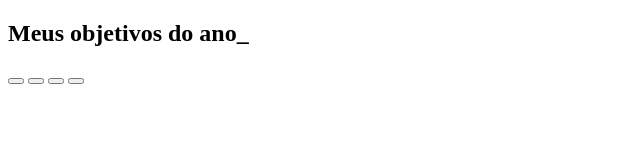
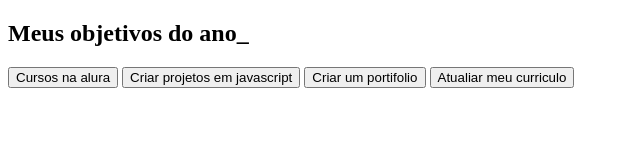
Before and after one commit to tacaceres1/agenda-digital, a plain HTML site: page index.html in a window 1280 px wide. Shown: the whole page, without its empty margins (0-640 px from the left). Drawn offline with Linux system fonts and the light colour scheme.

Commit message:
Add files via upload

```diff
--- a/index.html
+++ b/index.html
@@ -11,10 +11,10 @@
   <section class="conteudo/principal"></section>
   <h2 class="titulos principais">Meus objetivos do ano_</h2>
   <div class="botoes">
-    <button class="botoes"></button>
-    <button class="botoes"></button>
-    <button class="botoes"></button>
-    <button class="botoes"></button>
+    <button class="botoes">Cursos na alura</button>
+    <button class="botoes">Criar projetos em javascript</button>
+    <button class="botoes">Criar um portifolio</button>
+    <button class="botoes">Atualiar meu curriculo</button>
   </div>
 </body>
 </html>
--- a/style.css
+++ b/style.css
@@ -0,0 +1,10 @@
+@import url('https://fonts.googleapis.com/css2?family=Chakra+Petch:wght@400;700&display=swap');
+:root{
+    --cor-de-fundo:#1E1E1E;
+--verde:#6FFF57;
+--branco:#FFFFFF;
+--botao-ativo:3A375E;
+--botao-inativo:rgba(58,55,94,0.5);
+--texto-fundo:rgba(58,55,94,0.3);
+}
+body{background-color: ;}
```
